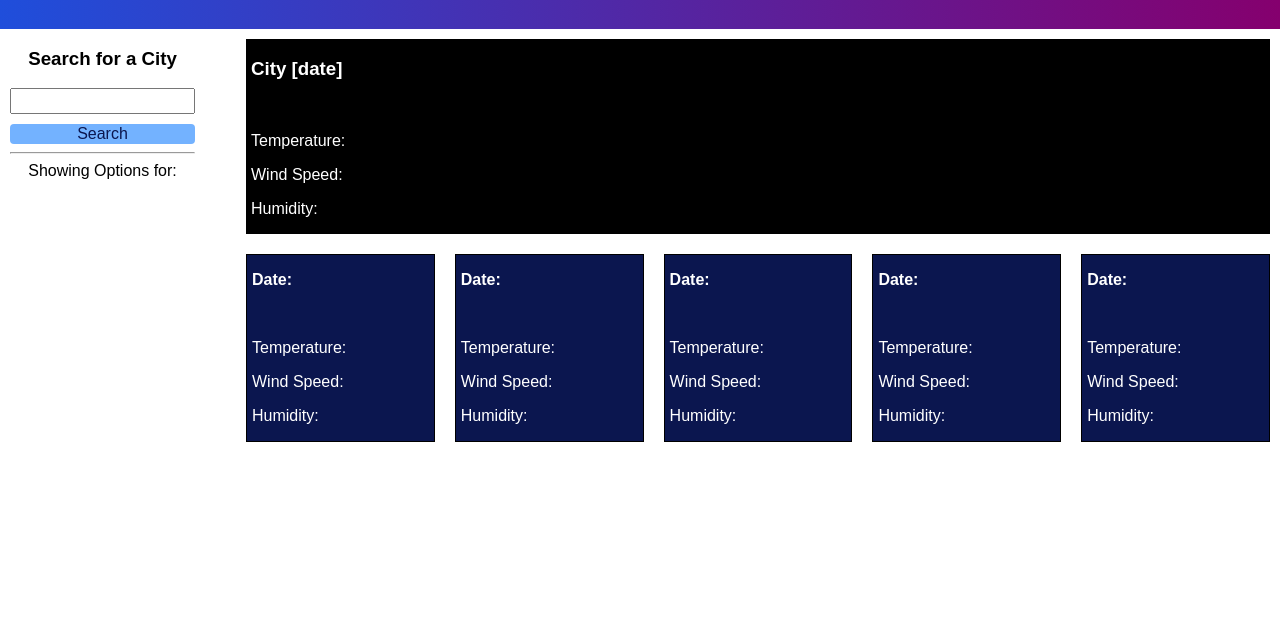
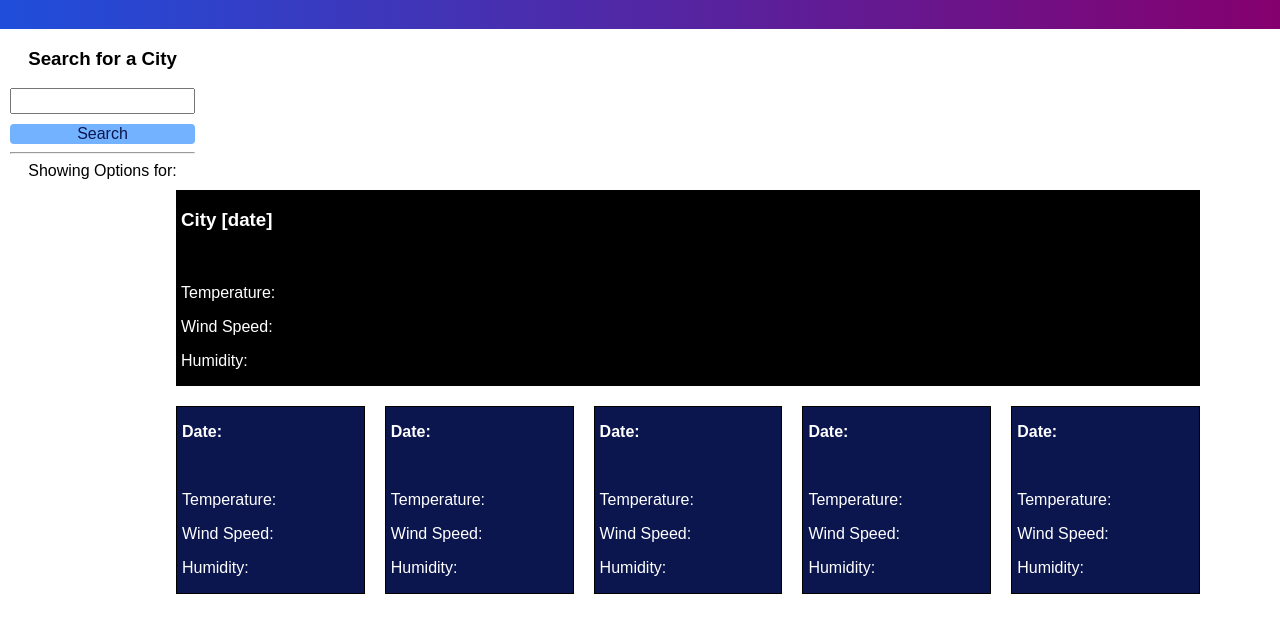
Before and after one commit to Tzuzu/Weather-Application, a plain HTML site: page index.html in a window 1280 px wide. Shown: the part 71-704 px from the top of the page. Drawn offline with nearby package versions, Linux system fonts and the light colour scheme.

Commit message:
More CSS Changes

```diff
--- a/style.css
+++ b/style.css
@@ -37,7 +37,7 @@ header {
     width: 80%;
     color: white;
     background-color: black;
-    margin: 10px;
+    margin: 10px 80px 10px 0px;
 }
 
 .weatherDisplay div {
@@ -48,7 +48,7 @@ header {
     color: white;
     width: 80%;
     float: right;
-    margin: 10px;
+    margin: 10px 80px 10px 0px;
 }
 
 .row {
@@ -67,13 +67,11 @@ header {
 button {
     background-color: var(--lightblue);
     color: var(--darkblue);
+    margin-top: 10px;
     width: 100%;
-    margin-top: 10px;
     border: none;
     border-radius: 4px;
     font-size: 16px;
 }
 
-
-
 body { margin: 0; }
```
